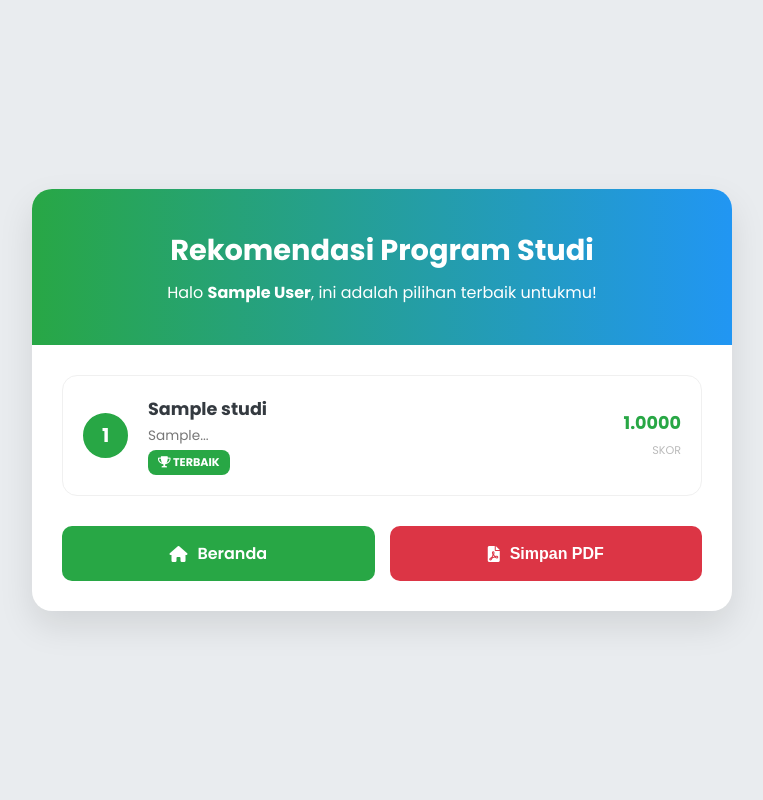
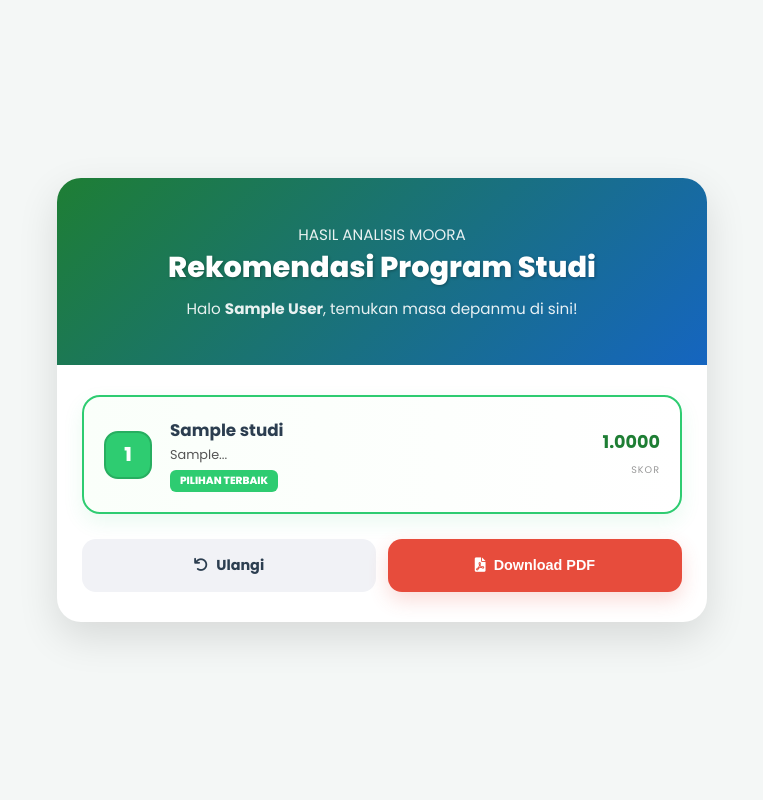
Before and after one commit to Tammam141/Prodiku, a Flask app: page /hasil/1 in a window 1280 px wide. Shown: the whole page, without its empty margins (258-1021 px from the left). Run offline with Flask 3, Linux system fonts and the light colour scheme; tables that the repository leaves empty hold one stand-in row (values such as "Sample post"); some libraries are stand-ins or nearby versions.

Commit message:
Perbaikan ui 8

```diff
--- a/templates/hasil.html
+++ b/templates/hasil.html
@@ -4,14 +4,14 @@
     <meta charset="UTF-8">
     <title>Hasil Rekomendasi - ProdiKu</title>
     <meta name="viewport" content="width=device-width, initial-scale=1.0">
-    <link href="https://fonts.googleapis.com/css2?family=Poppins:wght@400;600;700&display=swap" rel="stylesheet" />
+    <link href="https://fonts.googleapis.com/css2?family=Poppins:wght@400;600;700;800&display=swap" rel="stylesheet" />
     <link rel="stylesheet" href="https://cdnjs.cloudflare.com/ajax/libs/font-awesome/6.0.0-beta3/css/all.min.css" />
     <style>
         :root {
-            --primary: #28a745;
-            --secondary: #2196F3;
-            --text-dark: #343a40;
-            --bg-body: #e9ecef;
+            --primary-dark: #1e7e34; /* Hijau Solid */
+            --secondary-dark: #1565c0; /* Biru Solid */
+            --text-dark: #2c3e50;
+            --bg-body: #f4f7f6;
         }
 
         * { box-sizing: border-box; margin: 0; padding: 0; }
@@ -19,7 +19,7 @@
         body {
             font-family: 'Poppins', sans-serif;
             background-color: var(--bg-body);
-            color: #495057;
+            color: var(--text-dark);
             min-height: 100vh;
             display: flex;
             align-items: center;
@@ -27,159 +27,172 @@
             padding: 20px;
         }
 
+        /* Container Utama */
         .container {
-            max-width: 700px; /* Dipersempit agar lebih estetik dan tidak melebar */
+            max-width: 650px;
             width: 100%;
             background: #ffffff;
-            border-radius: 20px;
-            box-shadow: 0 15px 35px rgba(0, 0, 0, 0.1);
+            border-radius: 24px;
+            box-shadow: 0 15px 40px rgba(0, 0, 0, 0.12);
             overflow: hidden;
             animation: slideUp 0.6s ease-out;
         }
 
         @keyframes slideUp {
-            from { opacity: 0; transform: translateY(20px); }
+            from { opacity: 0; transform: translateY(30px); }
             to { opacity: 1; transform: translateY(0); }
         }
 
+        /* Header dengan Kontras Tinggi (Anti-Pudar) */
         .header {
-            background: linear-gradient(90deg, var(--primary), var(--secondary));
-            color: white;
-            padding: 40px 30px;
+            background: linear-gradient(135deg, var(--primary-dark) 0%, var(--secondary-dark) 100%);
+            color: #ffffff;
+            padding: 45px 30px;
             text-align: center;
         }
 
         .header h2 {
-            font-size: 1.8em;
-            font-weight: 700;
+            font-size: 1.8rem;
+            font-weight: 800;
             margin-bottom: 8px;
+            text-shadow: 1px 1px 3px rgba(0,0,0,0.3);
         }
 
-        .content { padding: 30px; }
+        .header p {
+            font-size: 0.95rem;
+            opacity: 0.9;
+            font-weight: 400;
+        }
 
-        /* PENGGANTI TABEL: CARD SYSTEM */
+        .content { padding: 30px 25px; }
+
+        /* Card List Style */
         .result-card {
             display: flex;
             align-items: center;
             background: #fff;
-            border: 1.5px solid #f0f0f0;
-            border-radius: 15px;
+            border: 2px solid #f0f0f0;
+            border-radius: 18px;
             padding: 20px;
             margin-bottom: 15px;
-            transition: all 0.3s ease;
-            position: relative;
+            transition: transform 0.3s ease;
         }
 
-        .result-card:hover {
-            border-color: var(--secondary);
-            transform: translateX(5px);
-        }
-
-        /* Lingkaran Ranking */
         .rank-circle {
-            width: 45px;
-            height: 45px;
+            width: 48px;
+            height: 48px;
             background: #f8f9fa;
-            border-radius: 50%;
+            border-radius: 14px;
             display: flex;
             align-items: center;
             justify-content: center;
-            font-weight: 700;
+            font-weight: 800;
             font-size: 1.2rem;
             color: var(--text-dark);
-            margin-right: 20px;
+            margin-right: 18px;
             flex-shrink: 0;
             border: 2px solid #eee;
         }
 
-        .rank-1 .rank-circle { background: var(--primary); color: #fff; border-color: var(--primary); }
+        /* Highlight Rank 1 */
+        .rank-1 {
+            border-color: #2ecc71;
+            background: linear-gradient(to right, #fafffa, #ffffff);
+            box-shadow: 0 8px 20px rgba(46, 204, 113, 0.1);
+        }
+        .rank-1 .rank-circle {
+            background: #2ecc71;
+            color: #fff;
+            border-color: #27ae60;
+        }
 
-        /* Informasi Prodi */
         .prodi-info { flex-grow: 1; }
         .prodi-info h3 {
-            font-size: 1.1rem;
-            color: var(--text-dark);
-            margin-bottom: 4px;
+            font-size: 1.05rem;
+            color: #2c3e50;
             font-weight: 700;
+            margin-bottom: 3px;
         }
         .prodi-info p {
-            font-size: 0.85rem;
-            color: #777;
+            font-size: 0.8rem;
+            color: #555;
             line-height: 1.4;
         }
 
-        /* Skor & Badge */
         .score-box {
             text-align: right;
-            margin-left: 15px;
+            margin-left: 10px;
+            min-width: 80px;
         }
         .score-box strong {
             display: block;
             font-size: 1.1rem;
-            color: var(--primary);
+            color: var(--primary-dark);
+        }
+        .score-label {
+            font-size: 0.6rem;
+            color: #999;
+            text-transform: uppercase;
+            letter-spacing: 1px;
         }
 
         .status-badge {
             display: inline-block;
-            padding: 4px 10px;
-            border-radius: 8px;
-            font-size: 0.7rem;
-            font-weight: 700;
+            padding: 3px 10px;
+            border-radius: 6px;
+            font-size: 0.65rem;
+            font-weight: 800;
             text-transform: uppercase;
-            margin-top: 5px;
+            margin-top: 6px;
             color: #fff;
         }
-        .bg-baik { background: var(--primary); }
-        .bg-cukup { background: var(--secondary); }
-        .bg-kurang { background: #adb5bd; }
+        .bg-baik { background: #2ecc71; }
+        .bg-cukup { background: #3498db; }
+        .bg-kurang { background: #95a5a6; }
 
-        /* TOMBOL (TETAP SAMA SEPERTI ASLI) */
+        /* Tombol */
         .btn-container {
             display: flex;
-            gap: 15px;
-            margin-top: 30px;
+            gap: 12px;
+            margin-top: 25px;
         }
 
         .btn {
             flex: 1;
-            padding: 15px 25px;
-            border-radius: 10px;
+            padding: 16px;
+            border-radius: 14px;
             color: white;
-            font-weight: 600;
+            font-weight: 700;
             text-decoration: none;
             text-align: center;
-            transition: 0.3s;
             border: none;
             cursor: pointer;
-            font-size: 1rem;
+            font-size: 0.9rem;
             display: flex;
             align-items: center;
             justify-content: center;
-            gap: 10px;
+            gap: 8px;
+            transition: all 0.2s;
         }
 
-        .btn-home { background-color: var(--primary); }
-        .btn-simpan { background-color: #dc3545; }
+        .btn-home { background-color: #f1f2f6; color: #2c3e50; }
+        .btn-simpan { background-color: #e74c3c; box-shadow: 0 8px 20px rgba(231, 76, 60, 0.2); }
 
-        .btn:hover {
-            transform: translateY(-3px);
-            box-shadow: 0 5px 15px rgba(0,0,0,0.1);
-            opacity: 0.9;
-        }
+        .btn:hover { transform: translateY(-3px); opacity: 0.9; }
 
-        @media (max-width: 600px) {
+        @media (max-width: 500px) {
             .btn-container { flex-direction: column; }
-            .result-card { padding: 15px; }
-            .rank-circle { width: 35px; height: 35px; font-size: 1rem; margin-right: 12px; }
+            .header { padding: 35px 20px; }
         }
     </style>
 </head>
 <body>
 
-<div class="container" id="capture-area">
+<div class="container" id="report-content">
     <div class="header">
+        <p>HASIL ANALISIS MOORA</p>
         <h2>Rekomendasi Program Studi</h2>
-        <p>Halo <strong>{{ user.nama }}</strong>, ini adalah pilihan terbaik untukmu!</p>
+        <p>Halo <strong>{{ user.nama }}</strong>, temukan masa depanmu di sini!</p>
     </div>
 
     <div class="content">
@@ -192,9 +205,9 @@
                 <p>{{ h.deskripsi[:95] }}...</p>
 
                 {% if loop.index == 1 %}
-                    <span class="status-badge bg-baik"><i class="fas fa-trophy"></i> Terbaik</span>
+                    <span class="status-badge bg-baik">Pilihan Terbaik</span>
                 {% elif loop.index == 2 %}
-                    <span class="status-badge bg-cukup"><i class="fas fa-check"></i> Cocok</span>
+                    <span class="status-badge bg-cukup">Potensi Bagus</span>
                 {% else %}
                     <span class="status-badge bg-kurang">Alternatif</span>
                 {% endif %}
@@ -202,17 +215,17 @@
 
             <div class="score-box">
                 <strong>{{ "%.4f"|format(h.skor_akhir) }}</strong>
-                <small style="font-size: 0.7rem; color: #bbb;">SKOR</small>
+                <span class="score-label">SKOR</span>
             </div>
         </div>
         {% endfor %}
 
         <div class="btn-container">
             <a href="{{ url_for('index') }}" class="btn btn-home">
-                <i class="fas fa-home"></i> Beranda
+                <i class="fas fa-undo"></i> Ulangi
             </a>
             <button onclick="downloadPDF()" class="btn btn-simpan">
-                <i class="fas fa-file-pdf"></i> Simpan PDF
+                <i class="fas fa-file-pdf"></i> Download PDF
             </button>
         </div>
     </div>
@@ -220,34 +233,42 @@
 
 <script src="https://cdnjs.cloudflare.com/ajax/libs/html2canvas/1.4.1/html2canvas.min.js"></script>
 <script src="https://cdnjs.cloudflare.com/ajax/libs/jspdf/2.5.1/jspdf.umd.min.js"></script>
+
 <script>
     async function downloadPDF() {
         const { jsPDF } = window.jspdf;
-        const element = document.querySelector("#capture-area");
-        const btnContainer = document.querySelector(".btn-container");
+        const element = document.querySelector("#report-content");
+        const btnArea = document.querySelector(".btn-container");
 
-        // Sembunyikan tombol saat proses capture
-        btnContainer.style.visibility = "hidden";
+        // 1. Sembunyikan tombol sebelum capture
+        btnArea.style.display = "none";
 
-        // PENINGKATAN RESOLUSI: scale 3 atau 4 membuat hasil HD
+        // 2. Capture dengan High Scale (3x) untuk hasil Tajam
         const canvas = await html2canvas(element, {
             scale: 3,
             useCORS: true,
-            backgroundColor: "#ffffff",
-            logging: false
+            backgroundColor: "#f4f7f6",
+            logging: false,
+            // Perbaikan render teks putih di header
+            onclone: (documentClone) => {
+                const header = documentClone.querySelector(".header");
+                header.style.background = "linear-gradient(135deg, #1e7e34 0%, #1565c0 100%)";
+            }
         });
 
-        const imageData = canvas.toDataURL('image/jpeg', 1.0);
+        // 3. Gunakan PNG (Tanpa kompresi buram seperti JPEG)
+        const imgData = canvas.toDataURL('image/png');
         const pdf = new jsPDF('p', 'mm', 'a4');
 
         const pdfWidth = pdf.internal.pageSize.getWidth();
         const pdfHeight = (canvas.height * pdfWidth) / canvas.width;
 
-        pdf.addImage(imageData, 'JPEG', 0, 0, pdfWidth, pdfHeight);
-        pdf.save('Rekomendasi_Prodi_{{ user.nama }}.pdf');
+        // 4. Tambahkan ke PDF dengan kualitas maksimal
+        pdf.addImage(imgData, 'PNG', 0, 0, pdfWidth, pdfHeight, undefined, 'NONE');
+        pdf.save('Hasil_Prodi_{{ user.nama }}.pdf');
 
-        // Munculkan kembali tombol
-        btnContainer.style.visibility = "visible";
+        // 5. Kembalikan tombol
+        btnArea.style.display = "flex";
     }
 </script>
 
```
